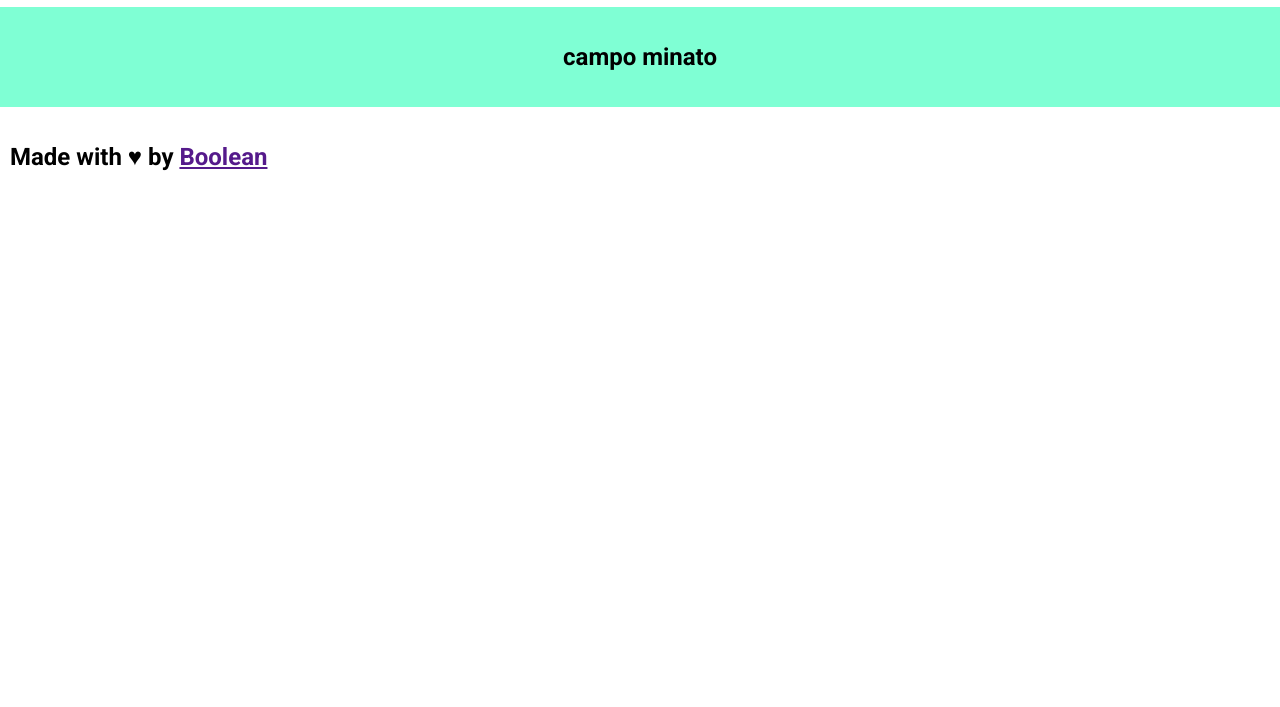
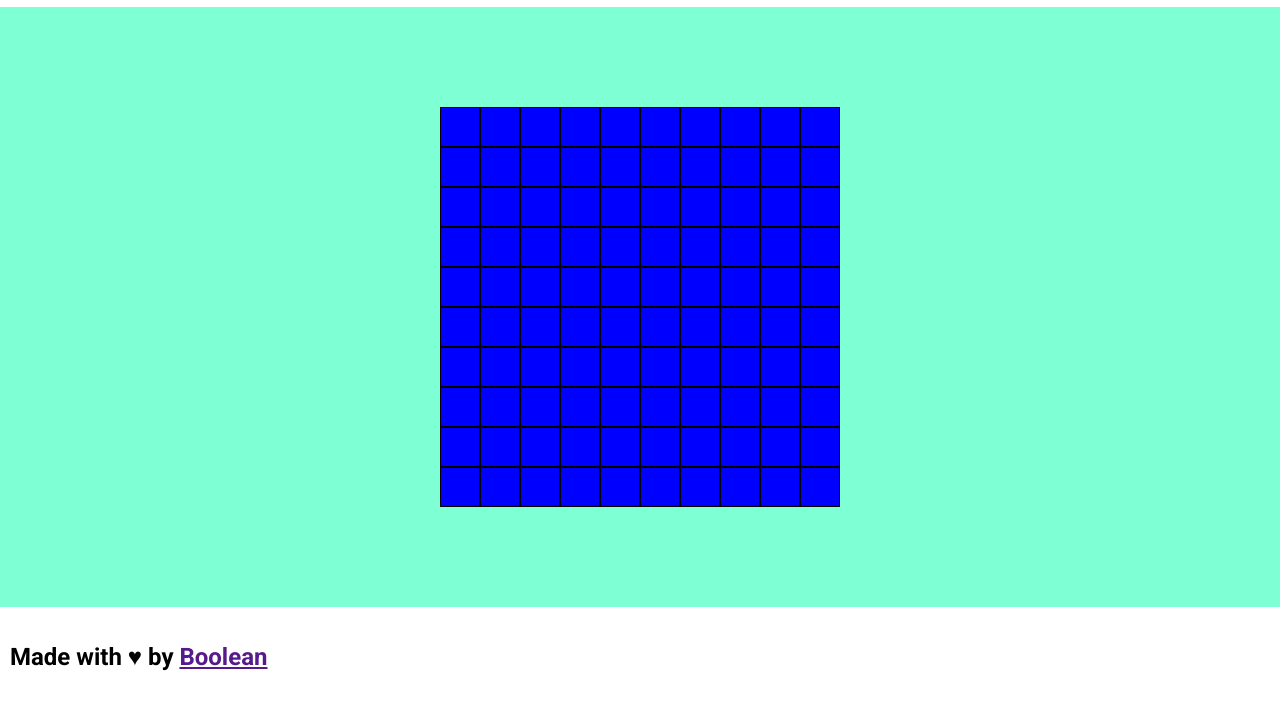
Before and after one commit to Fonta97/js-campominato-grid, a plain HTML site: page index.html in a window 1280 px wide. Shown: the part 93-800 px from the top of the page. Drawn offline with Linux system fonts and the light colour scheme.

Commit message:
feat: created JS and CSS for grid

```diff
--- a/css/style.css
+++ b/css/style.css
@@ -34,11 +34,25 @@ img {
     Main CSS
 ****************************************************/
 
-.container.main {
+.container.wrapper.main {
     background-color: aquamarine;
+    width: 100vw;
     margin: 0;
+    justify-content: center;
+    height: 600px;
 }
 
+#grid {
+    display: flex;
+    margin: 0;
+    width: 400px;
+    flex-direction: row;
+    flex-wrap: wrap;
+}
+
+/***************************************************
+    Footer CSS
+****************************************************/
 .container.footer {
     margin: 0;
 }
@@ -46,3 +60,18 @@ img {
 .footer_text {
     margin: 10px;
 }
+
+/***************************************************
+    JS CSS
+****************************************************/
+
+.square {
+    text-align: center;
+    color: black;
+    padding: 5px 0;
+    height: 40px;
+    width: 40px;
+    background-color: blue;
+    border: solid 1px;
+    margin: 0;
+}
--- a/index.html
+++ b/index.html
@@ -4,7 +4,7 @@
     <meta charset="UTF-8" />
     <title>Campo Minato Boolean</title>
 
-    <!-- setting fontAwesome and css -->
+    <!-- setting fontAwesome e css -->
     <link rel="preconnect" href="https://fonts.googleapis.com">
     <link rel="preconnect" href="https://fonts.gstatic.com" crossorigin>
     <link href="https://fonts.googleapis.com/css2?family=Roboto:wght@400;700&display=swap" rel="stylesheet">
@@ -28,10 +28,10 @@
 
     <!-- sezione main con richiamo a js -->
     <main class="container wrapper main">
-        <div>
-            <h2 id="result">campo minato</h2>
-        </div>
+        <div id="grid"></div>
     </main>
+
+    <!-- sezione footer -->
     <footer class="container wrapper footer">
         <div class="footer_text">
             <h2>Made with &hearts; by <a href="">Boolean</a></h2>
--- a/js/script.js
+++ b/js/script.js
@@ -0,0 +1,17 @@
+const gridElement = document.getElementById("grid");
+
+for (let i = 0; i < 100; i++) {
+
+    const newElement = createMyElement("div", "square");
+
+    gridElement.append(newElement);
+
+}
+
+function createMyElement(tagtype, classname) {
+
+    const currentElement = document.createElement(tagtype);
+    currentElement.classList.add(classname);
+
+    return currentElement;
+}
```
